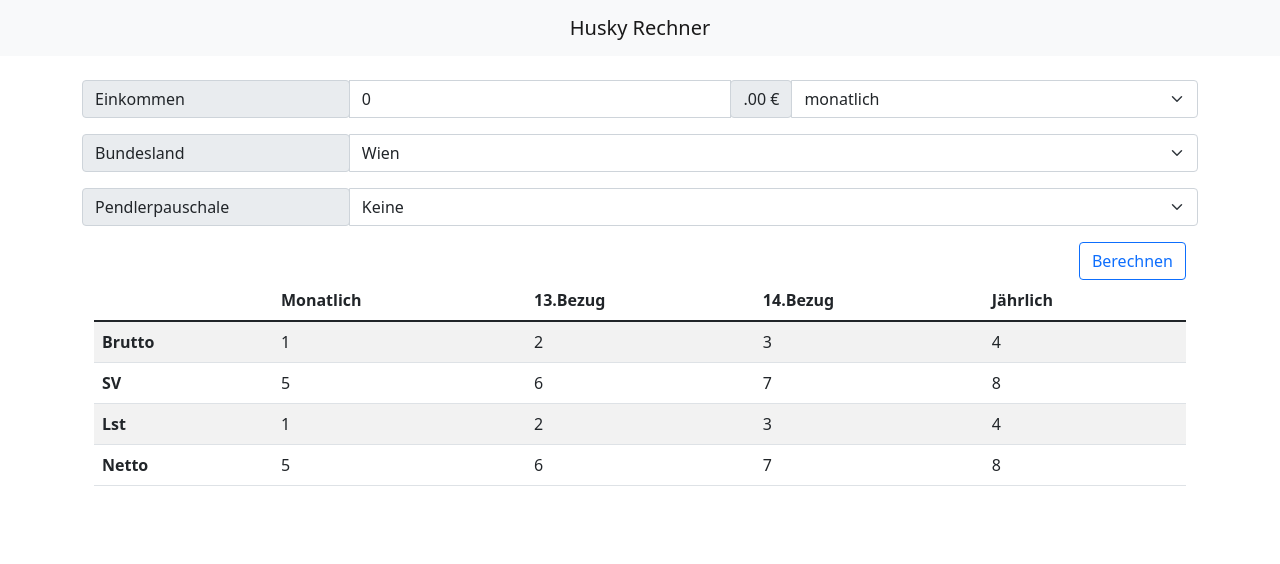
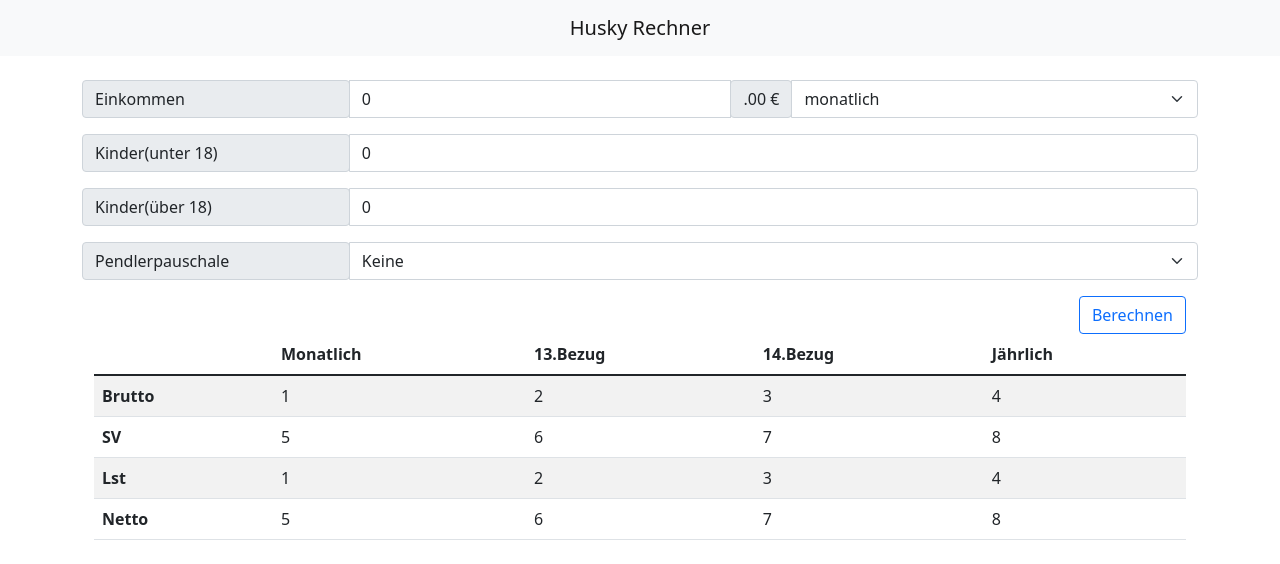
Before and after one commit to domPreim/Hackathon, an Angular app in the folder huskey-calculator/: page / in a window 1280 px wide. Shown: the top 564 px of the page. Built offline with nearby package versions, Linux system fonts and the light colour scheme.

Commit message:
changes by alex

```diff
--- a/huskey-calculator/src/app/calculator/calculator.component.html
+++ b/huskey-calculator/src/app/calculator/calculator.component.html
@@ -23,6 +23,37 @@
         Salary required!
       </div>
     </div>
+    <div class="row">
+      <div class="input-group mb-3">
+        <div class="input-group-prepend">
+          <span class="input-group-text" id="input-children">Kinder(unter 18)</span>
+        </div>
+        <input formControlName="children" name="children" type="number" min="0" class="form-control" aria-label="Sizing example input"
+               aria-describedby="input-children">
+      </div>
+      <div *ngIf="checkError('min', 'children') && form.get('children')?.touched" class="alert alert-danger">
+        Negative numbers not allowed!
+      </div>
+      <div *ngIf="checkError('required', 'children') && form.get('children')?.touched" class="alert alert-danger">
+        Input field can't be empty!
+      </div>
+    </div>
+
+    <div class="row">
+      <div class="input-group mb-3">
+        <div class="input-group-prepend">
+          <span class="input-group-text" id="input-children18">Kinder(über 18)</span>
+        </div>
+        <input formControlName="children18" name="children18" type="number" min="0" class="form-control" aria-label="Sizing example input"
+               aria-describedby="input-children">
+      </div>
+      <div *ngIf="checkError('min', 'children18') && form.get('children18')?.touched" class="alert alert-danger">
+        Negative numbers not allowed!
+      </div>
+      <div *ngIf="checkError('required', 'children18') && form.get('children18')?.touched" class="alert alert-danger">
+        Input field can't be empty!
+      </div>
+    </div>
 
     <!-- <div class="row">
       <div class="col-md-6">Beitragsgruppe</div>
@@ -40,7 +71,7 @@
         </div>
       </div>
     </div>
-    -->
+
     <div class="row">
       <div class="input-group mb-3">
         <div class="input-group-prepend">
@@ -59,6 +90,7 @@
         </select>
       </div>
     </div>
+    -->
 
     <div class="row">
       <div class="input-group mb-3">
--- a/huskey-calculator/src/app/calculator/calculator.component.ts
+++ b/huskey-calculator/src/app/calculator/calculator.component.ts
@@ -15,8 +15,9 @@ export class CalculatorComponent implements OnInit {
     return this.fb.group(
       {
         salary: [0, [Validators.required, Validators.min(0)]],
+        children: [0, [Validators.required, Validators.min(0)]],
+        children18: [0, [Validators.required, Validators.min(0)]],
         isMonth: [true, Validators.required],
-        state: [0],
         commuterTax: [0]
       }
     );
```
